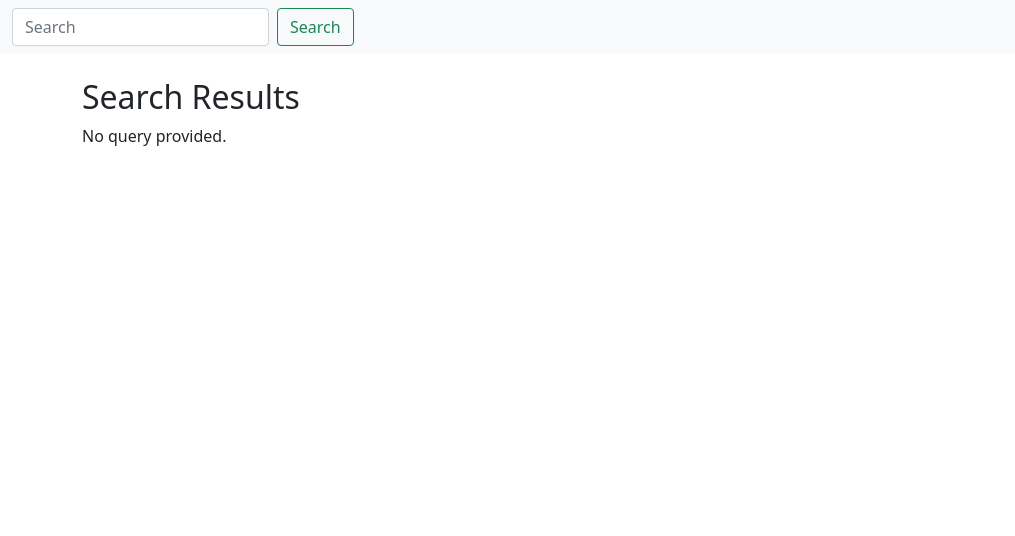
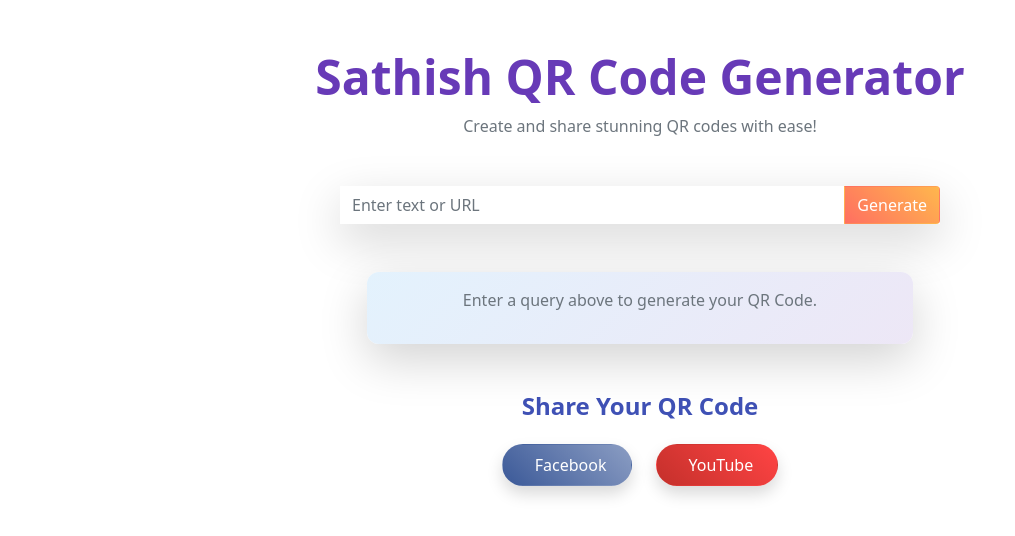
Before and after one commit to sathishkumar-c-2002/Django---QR-Generator, a Django app: page /home in a window 1280 px wide. Shown: the top 536 px of the page, without its empty margins (0-1015 px from the left). Run offline with Django 5.2, Linux system fonts and the light colour scheme.

Commit message:
Modified the UI with Bootstrap 5

```diff
--- a/QRCodeApp/templates/QRCodeApp/index.html
+++ b/QRCodeApp/templates/QRCodeApp/index.html
@@ -1,33 +1,66 @@
-{% extends 'QRCodeApp/layouts/main.html'%}
+{% extends 'QRCodeApp/layouts/main.html' %}
 
 {% block title %}
 SATHISH QR CODE GENERATOR
 {% endblock title %}
 
 {% block content %}
-<nav class="navbar navbar-light bg-light">
-    <div class="container-fluid">
-      <form class="d-flex" method='get' action="{%url 'home' %}">
-        <input class="form-control me-2" type="search" name="query" placeholder="Search" aria-label="Search">
-        <button class="btn btn-outline-success" type="submit">Search</button>
+<div class="container py-5">
+    <!-- Header Section -->
+    <div class="text-center mb-5">
+        <h1 class="display-5 fw-bold" style="color: #673ab7;">Sathish QR Code Generator</h1>
+        <p class="text-muted">Create and share stunning QR codes with ease!</p>
+    </div>
+
+    <!-- Search Bar Section -->
+    <div class="d-flex justify-content-center mb-5">
+        <form class="input-group shadow-lg" method="get" action="{% url 'home' %}" style="max-width: 600px;">
+            <input
+                type="search"
+                class="form-control rounded-start border-0"
+                name="query"
+                placeholder="Enter text or URL"
+                aria-label="Search"
+                style="box-shadow: none;">
+            <button class="btn" type="submit" style="background: linear-gradient(45deg, #ff6f61, #ffb74d); color: white;">
+                Generate
+            </button>
         </form>
     </div>
-  </nav>
 
-
-  <div class="container mt-4">
-    <h2>Search Results</h2>
+    <!-- Results Section -->
+    <div class="row justify-content-center">
+        <div class="col-lg-6">
+            <div class="card border-0 shadow-lg" style="border-radius: 12px; background: linear-gradient(135deg, #e3f2fd, #ede7f6);">
+                <div class="card-body text-center">
                     {% if query %}
-        <p>You searched for: <strong>{{ query }}</strong></p>
-        <div>
+                        <h5 class="card-title text-primary">Search Results</h5>
+                        <p class="text-dark">You searched for: <strong>{{ query }}</strong></p>
                         {% if results %}
-                <p>{{ results }}</p> <!-- Replace with actual results -->
+                            <img src="{{ results }}" alt="QR Code" class="img-fluid border rounded mb-3" style="max-width: 200px; box-shadow: 0px 4px 15px rgba(0, 0, 0, 0.2);">
+                            <p class="text-success">Your QR Code is ready!</p>
                         {% else %}
-                <p>No results found.</p>
+                            <p class="text-danger">No results found. Try another search.</p>
+                        {% endif %}
+                    {% else %}
+                        <p class="text-muted">Enter a query above to generate your QR Code.</p>
                     {% endif %}
                 </div>
-    {% else %}
-        <p>No query provided.</p>
-    {% endif %}
+            </div>
+        </div>
+    </div>
+
+    <!-- Share Section -->
+    <div class="text-center mt-5">
+        <h4 class="fw-bold" style="color: #3f51b5;">Share Your QR Code</h4>
+        <div class="d-flex justify-content-center gap-4 mt-4">
+            <a href="https://www.facebook.com" class="btn px-4 py-2 shadow" target="_blank" style="background: linear-gradient(45deg, #3b5998, #8b9dc3); color: white; border-radius: 30px;">
+                <i class="bi bi-facebook me-2"></i>Facebook
+            </a>
+            <a href="https://www.youtube.com" class="btn px-4 py-2 shadow" target="_blank" style="background: linear-gradient(45deg, #c4302b, #ff4444); color: white; border-radius: 30px;">
+                <i class="bi bi-youtube me-2"></i>YouTube
+            </a>
+        </div>
+    </div>
 </div>
 {% endblock content %}
--- a/QRCodeApp/urls.py
+++ b/QRCodeApp/urls.py
@@ -2,5 +2,6 @@ from django.urls import path
 from . import views
 
 urlpatterns = [
-    path('home',views.home,name='home')
+    path('home',views.home,name='home'),
+
 ]
--- a/QRCodeApp/views.py
+++ b/QRCodeApp/views.py
@@ -1,9 +1,9 @@
-from django.shortcuts import render
+from django.shortcuts import render,redirect
 
 def home(request):
     query = request.GET.get('query')
-    results = None
+    results = "https://quickchart.io/qr?text="
+    display = None
     if query:
-        display =  {'query':query,'results':f'Result:{query}'}
-
-    return render(request,'QRCodeApp/index.html',{'query':query,'results':results})
+        display =  f'{results}{query}'
+    return render(request,'QRCodeApp/index.html',{'query':query,'results':display})
```
Lines whose indentation alone changed are shown as unchanged.
